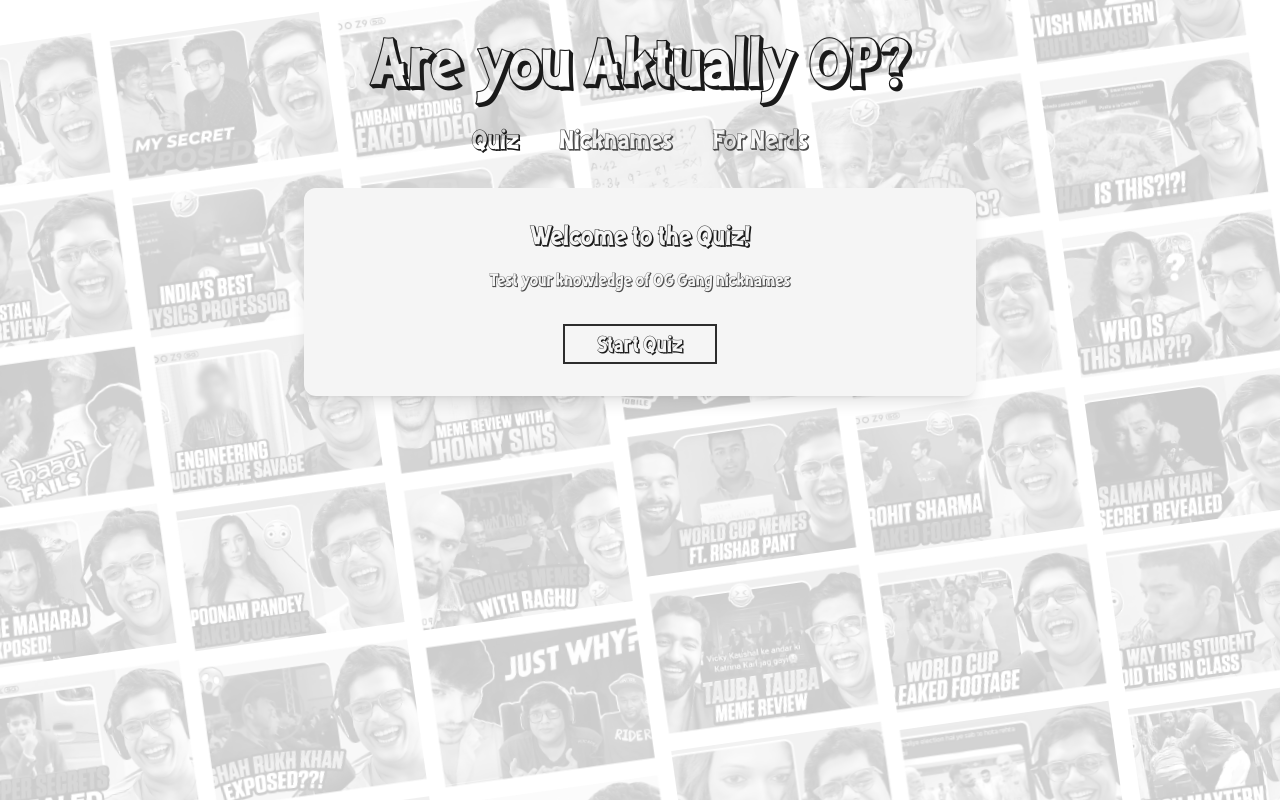
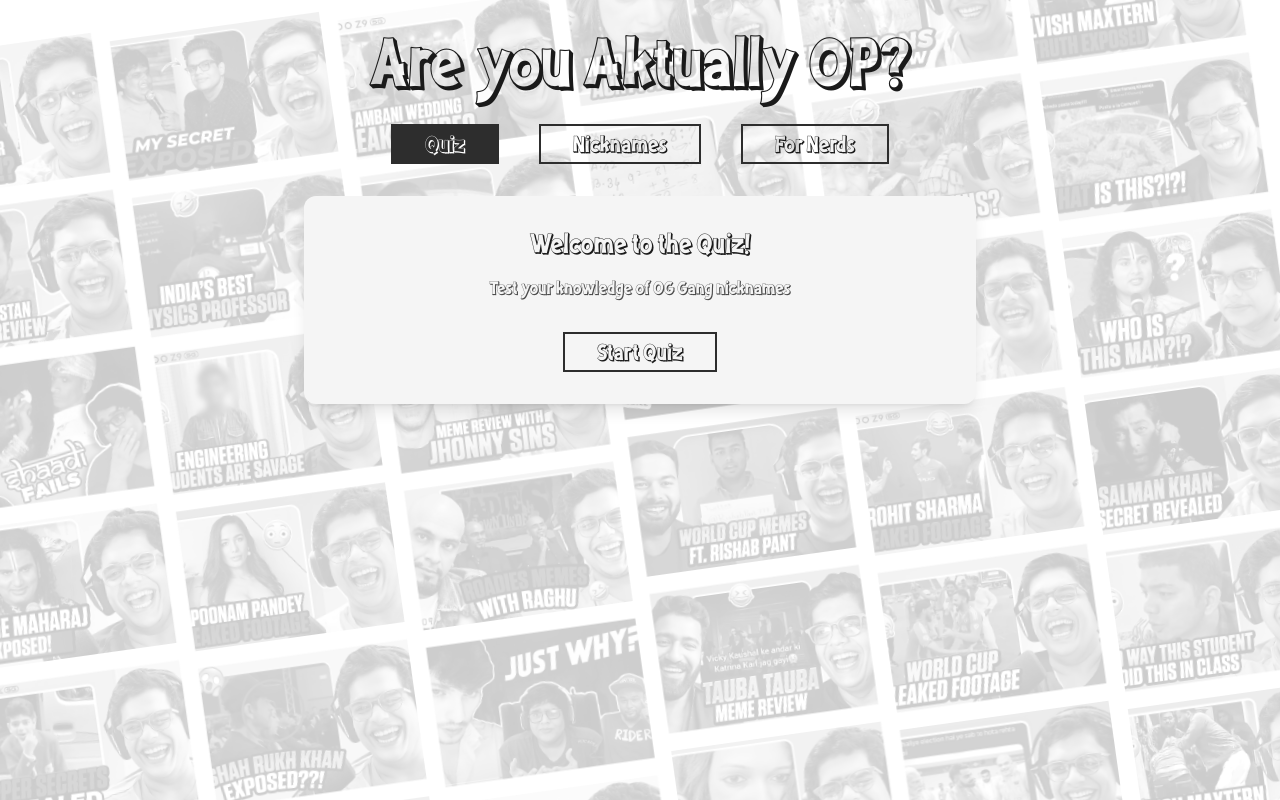
Before and after one commit to shriniket73/op-nickname-extraction, a Next.js app: page / in a window 1280 px wide. Built offline with nearby package versions, Linux system fonts and the light colour scheme.

Commit message:
Nav button changes

```diff
--- a/app/page.tsx
+++ b/app/page.tsx
@@ -13,17 +13,15 @@ const ForNerdsContent = () => (
   <div className="prose prose-lg max-w-4xl mx-auto">
     <h2 className="font-chomiku text-2xl text-[#1A1A1A] mb-4 text-center">Behind the Scenes: How I Built This</h2>
     <h5 className="flex items-center gap-1 mb-4">
-          (Refer to the
+          Refer to the detailerd blog
           <Link
             href="https://www.shriniket.me/blog/extracting-name-from-youtube"
             target="_blank"
             rel="noopener noreferrer"
             className="inline-flex items-center gap-1 text-[#1A1A1A] hover:text-[#4A4A4A] transition-colors text-sm md:text-base underline"
           >
-            detailed blog
-            <ArrowUpRight className="w-4 h-4" />
+            here<ArrowUpRight className="w-4 h-4" />
           </Link>
-          for more details)
         </h5>
 
     <div className="space-y-6 text-[#1A1A1A]">
@@ -71,36 +69,42 @@ export default function Home() {
       </h1>
 
       <nav className="flex justify-center space-x-10 mb-8">
-        <button
+        <Button
           onClick={() => setActiveSection('quiz')}
-          className={`font-chomiku text-2xl ${
+          variant="ghost"
+          size="lg"
+          className={`font-chomiku text-xl border-2 border-[#2D2D2D] transition-colors ${
             activeSection === 'quiz'
-              ? 'text-[#1A1A1A]'
-              : 'text-[#4A4A4A] hover:text-[#1A1A1A]'
-          } transition-colors`}
+              ? 'bg-[#2D2D2D] text-white'
+              : 'text-[#1A1A1A] hover:bg-[#2D2D2D] hover:text-white'
+          }`}
         >
           Quiz
-        </button>
-        <button
-        onClick={() => setActiveSection('nicknames')}
-        className={`font-chomiku text-2xl ${
-          activeSection === 'nicknames'
-            ? 'text-[#1A1A1A]'
-            : 'text-[#4A4A4A] hover:text-[#1A1A1A]'
-        } transition-colors`}
-          >
+        </Button>
+        <Button
+          onClick={() => setActiveSection('nicknames')}
+          variant="ghost"
+          size="lg"
+          className={`font-chomiku text-xl border-2 border-[#2D2D2D] transition-colors ${
+            activeSection === 'nicknames'
+              ? 'bg-[#2D2D2D] text-white'
+              : 'text-[#1A1A1A] hover:bg-[#2D2D2D] hover:text-white'
+          }`}
+        >
           Nicknames
-        </button>
-        <button
+        </Button>
+        <Button
           onClick={() => setActiveSection('for-nerds')}
-          className={`font-chomiku text-2xl ${
+          variant="ghost"
+          size="lg"
+          className={`font-chomiku text-xl border-2 border-[#2D2D2D] transition-colors ${
             activeSection === 'for-nerds'
-              ? 'text-[#1A1A1A]'
-              : 'text-[#4A4A4A] hover:text-[#1A1A1A]'
-          } transition-colors`}
+              ? 'bg-[#2D2D2D] text-white'
+              : 'text-[#1A1A1A] hover:bg-[#2D2D2D] hover:text-white'
+          }`}
         >
           For Nerds
-        </button>
+        </Button>
       </nav>
 
       {activeSection === 'quiz' && (
--- a/components/quiz/results/QuizResults.tsx
+++ b/components/quiz/results/QuizResults.tsx
@@ -154,7 +154,7 @@ const ShareButton = ({ platform, onClick }: { platform: string; onClick: () => v
                 href="https://github.com/shriniket73/op-nickname-extraction"
                 target="_blank"
                 rel="noopener noreferrer"
-                className="flex items-center gap-2 text-[#1A1A1A] hover:text-[#4A4A4A] transition-colors font-chomiku text-sm md:text-base"
+                className="flex items-center gap-2 text-[#1A1A1A] hover:text-[#4A4A4A] transition-colors underline font-chomiku text-sm md:text-base"
               >
                 <Github className="w-4 h-4" />
                 View on GitHub
@@ -163,7 +163,7 @@ const ShareButton = ({ platform, onClick }: { platform: string; onClick: () => v
                 href="https://shriniket.me"
                 target="_blank"
                 rel="noopener noreferrer"
-                className="text-[#1A1A1A] hover:text-[#4A4A4A] transition-colors font-chomiku text-sm md:text-base"
+                className="text-[#1A1A1A] hover:text-[#4A4A4A] transition-colors font-chomiku text-sm md:text-base underline"
               >
                 Made by Shriniket
               </Link>
```
